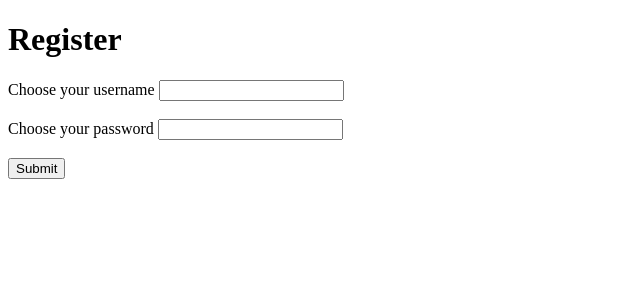
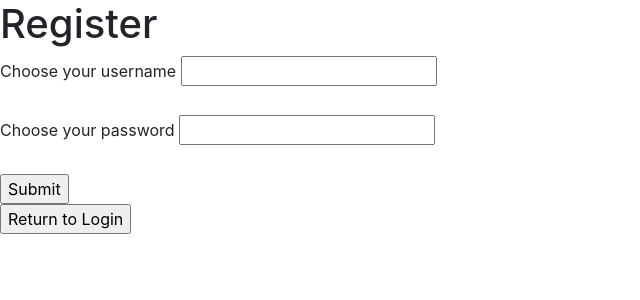
Before and after one commit to phuang00/P02_softdev, a Flask app: page /register in a window 1280 px wide. Shown: the top 300 px of the page, without its empty margins (0-640 px from the left). Run offline with Flask 2, Linux system fonts and the light colour scheme; some libraries are stand-ins or nearby versions.

Commit message:
added bootstrap link and added button for user to go back to login page from register

```diff
--- a/templates/base.html
+++ b/templates/base.html
@@ -1,6 +1,7 @@
 <!DOCTYPE html>
 <html>
   <head>
+    <link rel="stylesheet" href="https://stackpath.bootstrapcdn.com/bootstrap/4.3.1/css/bootstrap.min.css" integrity="sha384-ggOyR0iXCbMQv3Xipma34MD+dH/1fQ784/j6cY/iJTQUOhcWr7x9JvoRxT2MZw1T" crossorigin="anonymous">
     <title>{% block title %}{% endblock %}</title>
   </head>
   {% with messages = get_flashed_messages() %}
--- a/templates/register.html
+++ b/templates/register.html
@@ -16,4 +16,7 @@ Register
   <input type="text" name="password"><br> <br>
   <input type="submit">
 </form>
+<form action = "/login">
+    <input type = "submit" value = "Return to Login">
+</form>
 {% endblock %}
```
